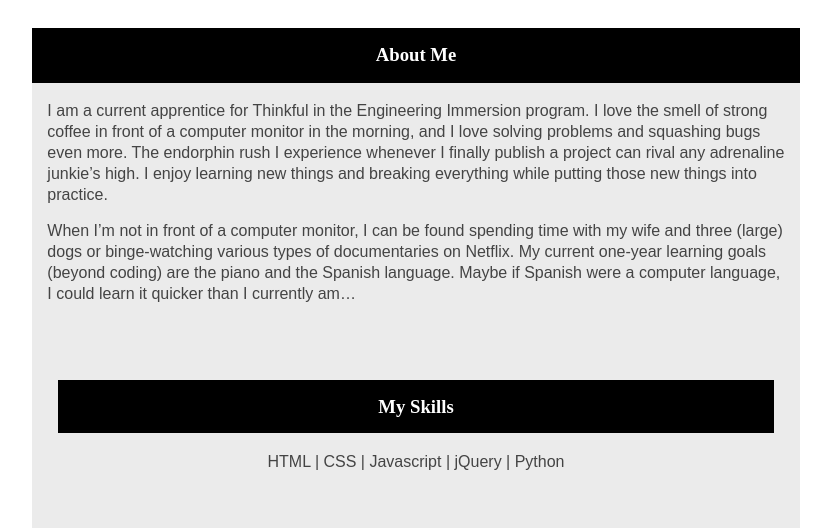
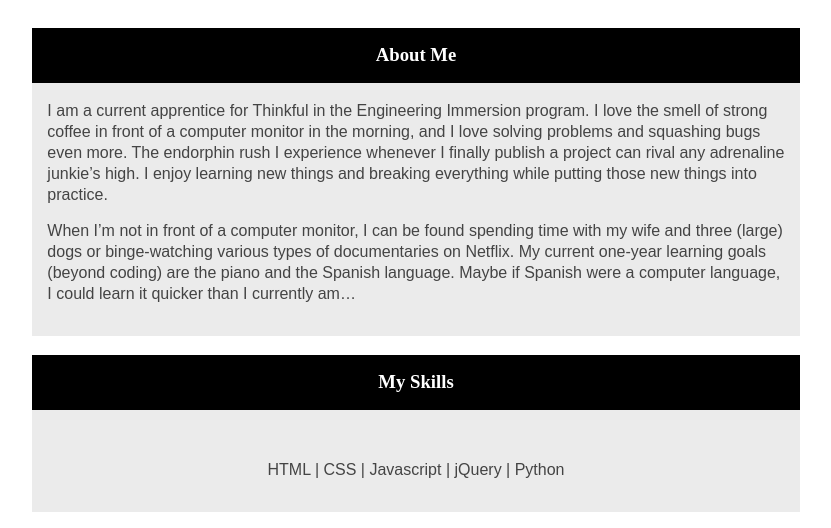
Before and after one commit to thinkful-ei-gecko/Steven-Bull-Portfolio, a plain HTML site: page index.html in a window 1280 px wide. Shown: the part 270-798 px from the top of the page, without its empty margins (224-1055 px from the left). Drawn offline with nearby package versions, Linux system fonts and the light colour scheme; a web font is replaced by a local one.

Commit message:
add padding to content containing divs in index.html

```diff
--- a/main.css
+++ b/main.css
@@ -78,12 +78,11 @@ img {
 }
 
 section>div {
-  padding-bottom: 1%;
+  padding: 2% 2%;
 }
 
 .skills, .projects {
   text-align: center;
-  padding: 2% 2%;
 }
 
 section:nth-child(even) {
```
